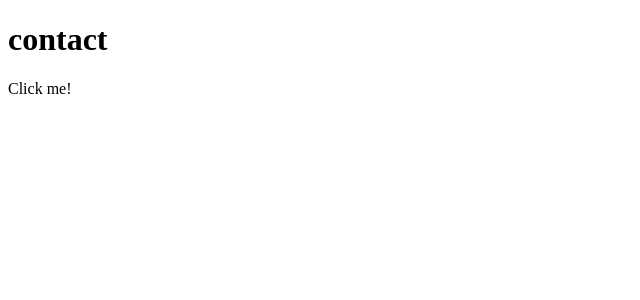
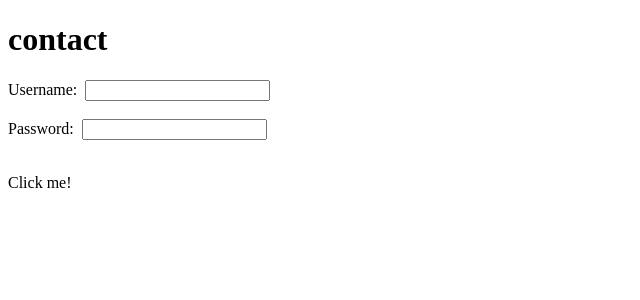
Before and after one commit to leutbounpaseuth/angular, an Angular app in the folder contact/: page / in a window 1280 px wide. Shown: the top 300 px of the page, without its empty margins (0-640 px from the left). Built offline with nearby package versions, Linux system fonts and the light colour scheme.

Commit message:
add blur event

```diff
--- a/contact/src/app/login/login.component.html
+++ b/contact/src/app/login/login.component.html
@@ -1 +1,5 @@
+<label for="username">Username:</label>&nbsp;
+<input type="text" id="username" name="username" (blur)="onBlurUsername($event)"><br><br>
+<label for="password">Password:</label>&nbsp;
+<input type="password" id="password" name="password" (blur)="onBlurPassword($event)"><br><br>
 <p (click)="loginClick()">Click me!</p>
--- a/contact/src/app/login/login.component.ts
+++ b/contact/src/app/login/login.component.ts
@@ -9,14 +9,28 @@ export class LoginComponent implements OnInit {
 
   constructor() { }
 
+  username : string = '';
+  password : string = '';
+
   @Output()
   loginOutput = new EventEmitter<string>();
 
   ngOnInit(): void {
   }
 
+  onBlurUsername(ev)
+  {
+    this.username = ev.target.value;
+  }
+
+  onBlurPassword(ev)
+  {
+    this.password = ev.target.value;
+  }
+
+
   loginClick()
   {
-    this.loginOutput.emit('Leut Bounpaseuth');
+    this.loginOutput.emit(this.username);
   }
 }
```
